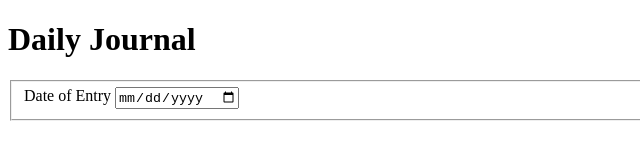
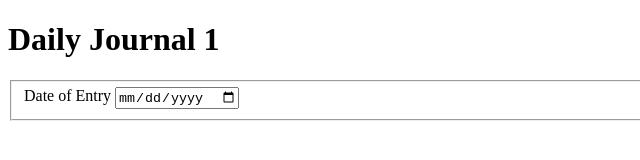
Before and after one commit to MatthewScott32/Daily-Journal, a plain HTML site: page src/index.html in a window 1280 px wide. Shown: the full height of the page, 0-640 px from the left. Drawn offline with Linux system fonts and the light colour scheme.

Commit message:
journal 1 day work

```diff
--- a/src/index.html
+++ b/src/index.html
@@ -8,7 +8,7 @@
     <title>Document</title>
 </head>
 <body>
-  <h1>Daily Journal</h1>
+  <h1>Daily Journal 1</h1>
     <form action=''>
       <fieldset>
           <label for="JournalDate">Date of Entry</label>
```
